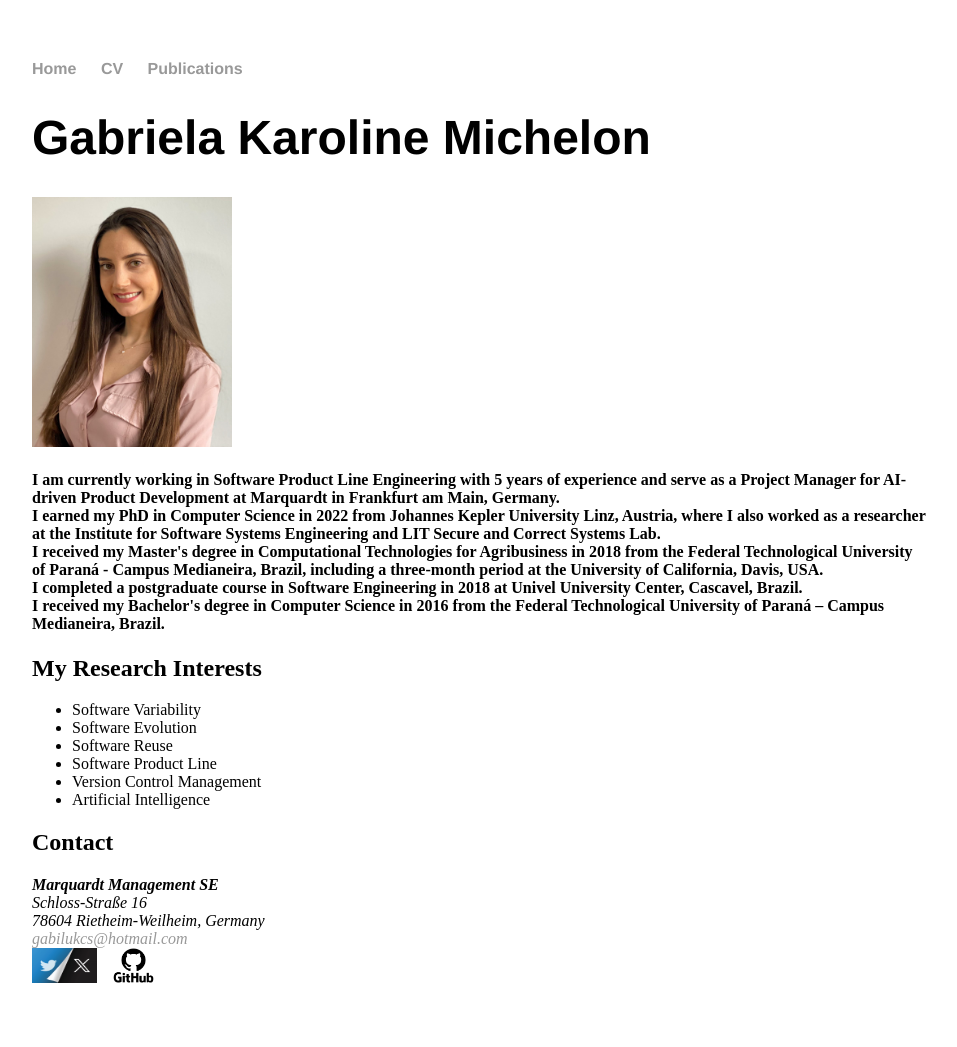
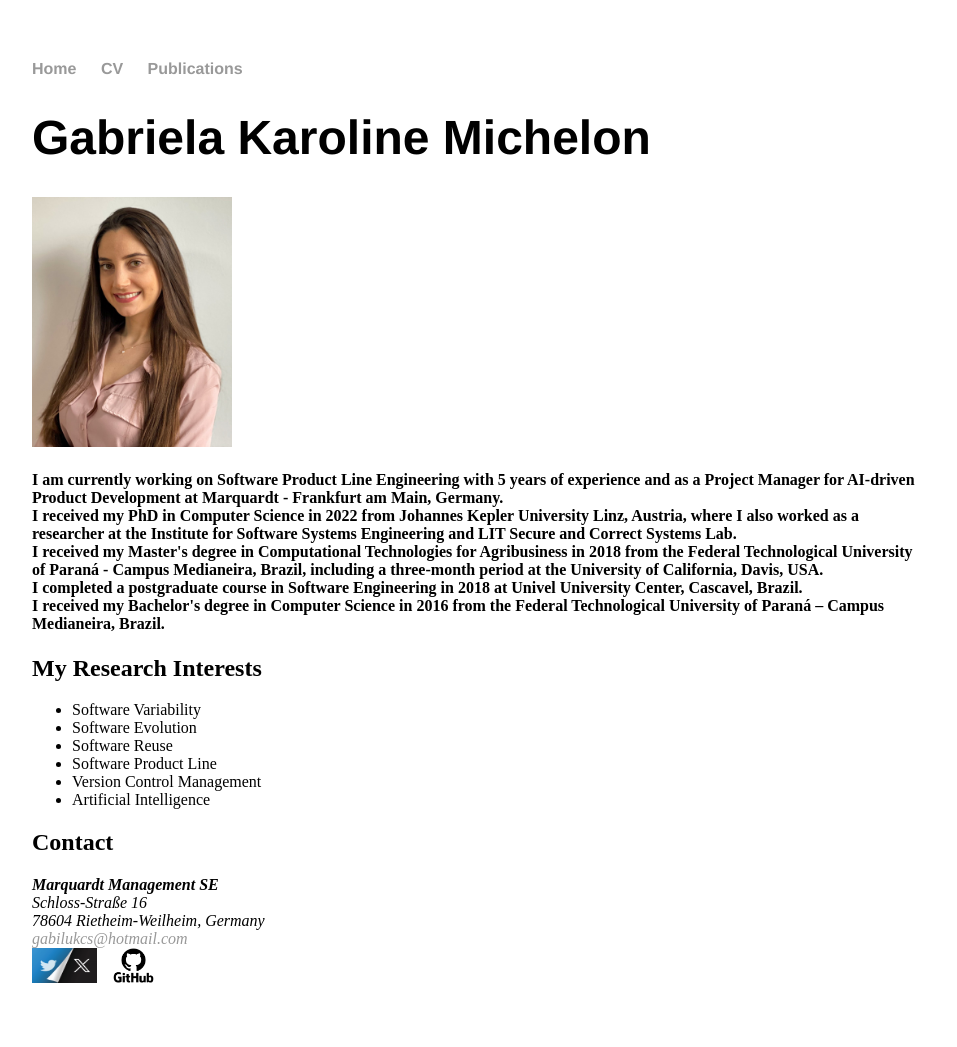
Before and after one commit to GabrielaMichelon/gabrielamichelon.github.io, a Jekyll site: the page index.html, which Jekyll copies as it is, in a window 1280 px wide. Shown: the whole page, without its empty margins (160-1117 px from the left). Built offline with Jekyll 4.4.1, drawn with Linux system fonts in a browser that asks for light colours.

Commit message:
update bio

```diff
--- a/index.html
+++ b/index.html
@@ -20,8 +20,8 @@
 					<p><img src="img/pic.jpg" width="200" height="250" style="vertical-align:middle;margin:0px 0px">
 				</div>
 				<div class="span10">
-					<h4> I am currently working in Software Product Line Engineering with 5 years of experience and serve as a Project Manager for AI-driven Product Development at Marquardt in Frankfurt am Main, Germany.<br>
-						 I earned my PhD in Computer Science in 2022 from Johannes Kepler University Linz, Austria, where I also worked as a researcher at the Institute for Software Systems Engineering and LIT Secure and Correct Systems Lab.<br>
+					<h4> I am currently working on Software Product Line Engineering with 5 years of experience and as a Project Manager for AI-driven Product Development at Marquardt - Frankfurt am Main, Germany.<br>
+						 I received my PhD in Computer Science in 2022 from Johannes Kepler University Linz, Austria, where I also worked as a researcher at the Institute for Software Systems Engineering and LIT Secure and Correct Systems Lab.<br>
 						 I received my Master's degree in Computational Technologies for Agribusiness in 2018 from the Federal Technological University of Paraná - Campus Medianeira, Brazil, including a three-month period at the University of California, Davis, USA.<br>
 						 I completed a postgraduate course in Software Engineering in 2018 at Univel University Center, Cascavel, Brazil.<br>
 						 I received my Bachelor's degree in Computer Science in 2016 from the Federal Technological University of Paraná – Campus Medianeira, Brazil.</h4>
```
